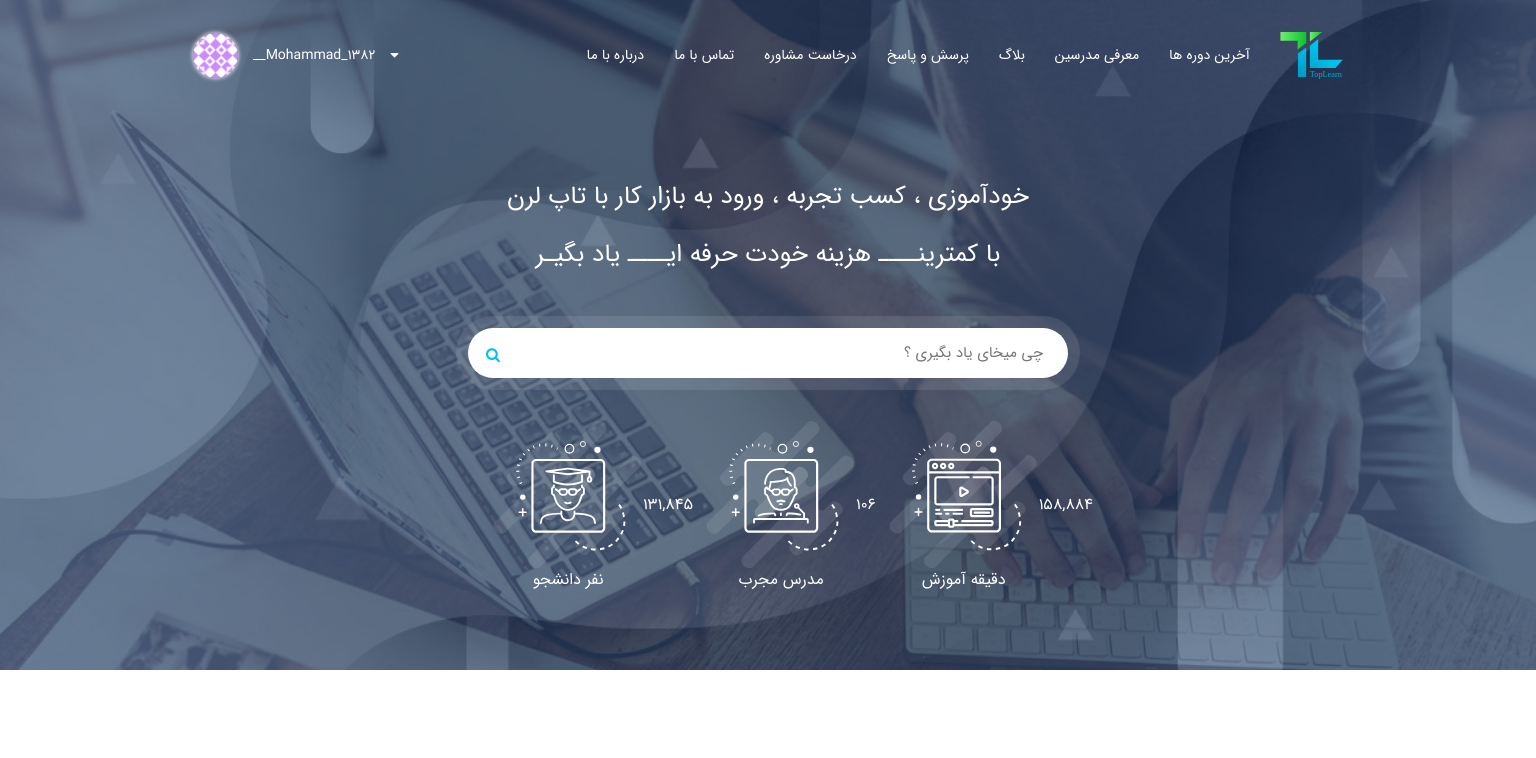
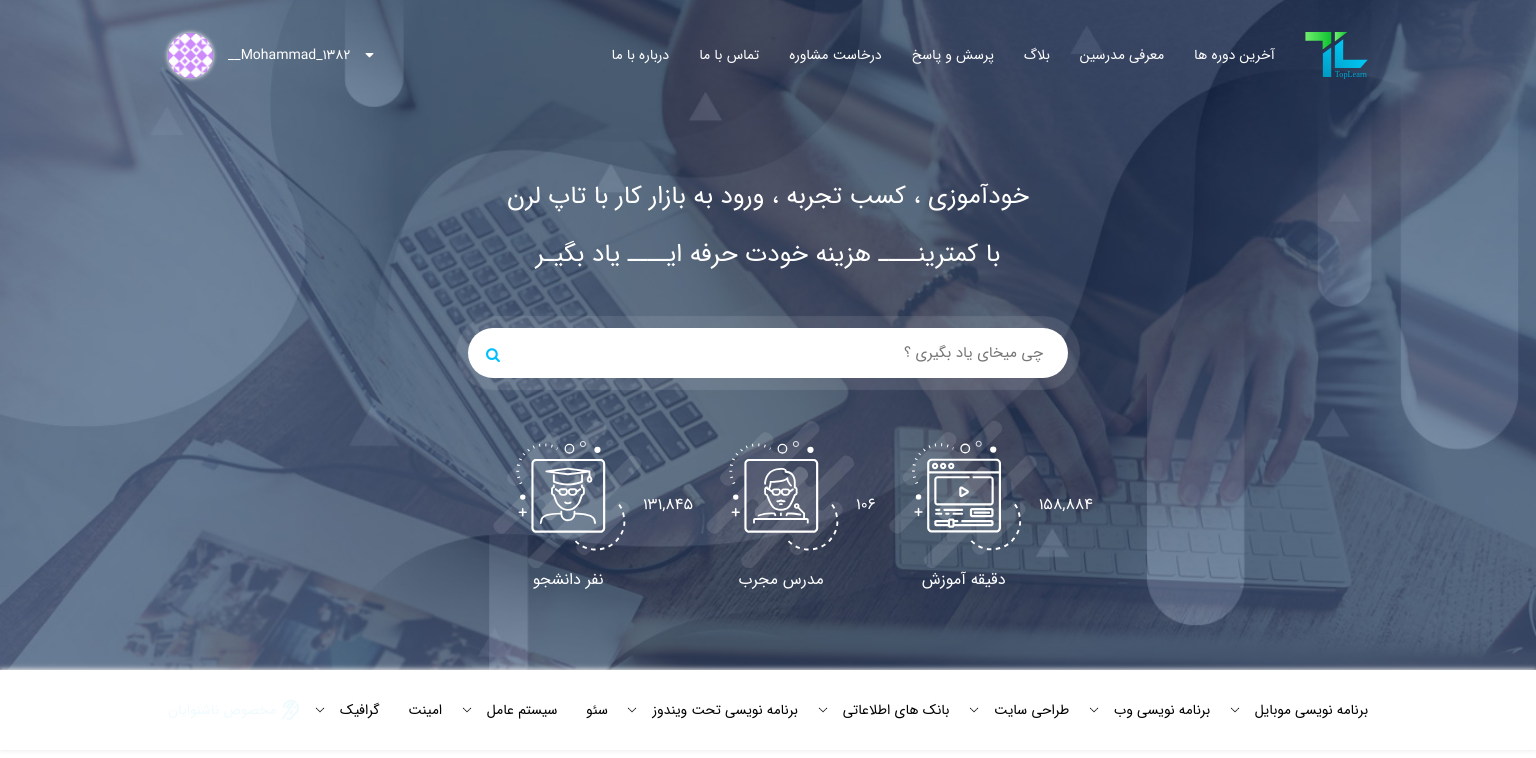
Before and after one commit to CodyProo/Toplearn-React-Template, a React (Create React App) app: page / in a window 1536 px wide. Shown: the top 758 px of the page. Built offline with nearby package versions, Linux system fonts and the light colour scheme.

Commit message:
adding course-title section response

```diff
--- a/src/assets/css/index.css
+++ b/src/assets/css/index.css
@@ -642,6 +642,12 @@ header .header-small .fa-close {
 	color: #fff;
 }
 
+.course-title-section {
+	width: 100%;
+	display: flex;
+	align-items: center;
+}
+
 @media (min-width: 300px) {
 	header .header-content div h1 {
 		font-size: 15px;
@@ -754,11 +760,38 @@ header .header-small .fa-close {
 	header nav ul li {
 		margin-left: 30px;
 	}
+
+	.course-title-container {
+		display: flex;
+	}
+	.course-title-container .course-title li a {
+		font-size: 10px;
+	}
+	.spc-section span {
+		font-size: 10px;
+	}
 }
 
 @media (min-width: 1200px) {
+	.course-title-container .course-title li a {
+		font-size: 13px;
+	}
+	.spc-section span {
+		font-size: 12px;
+	}
+}
+
+@media (min-width: 1300px) {
+	.course-title-container .course-title li a,
+	.spc-section span {
+		font-size: 14px;
+	}
 	header nav {
-		width: 1150px;
+		width: 1200px;
+	}
+	.course-title-section {
+		width: 1200px;
+		margin: auto;
 	}
 }
 
--- a/src/components/home/Course-Title.jsx
+++ b/src/components/home/Course-Title.jsx
@@ -142,6 +142,7 @@ const Course_Title = () => {
 
 	return (
 		<div className='course-title-container'>
+			<div className='course-title-section'>
 				<ul className='course-title'>
 					{Sections.map((element) => (
 						<li
@@ -175,6 +176,7 @@ const Course_Title = () => {
 					<span>مخصوص ناشنوایان</span>
 				</div>
 			</div>
+		</div>
 	);
 };
 
```
Lines whose indentation alone changed are shown as unchanged.
